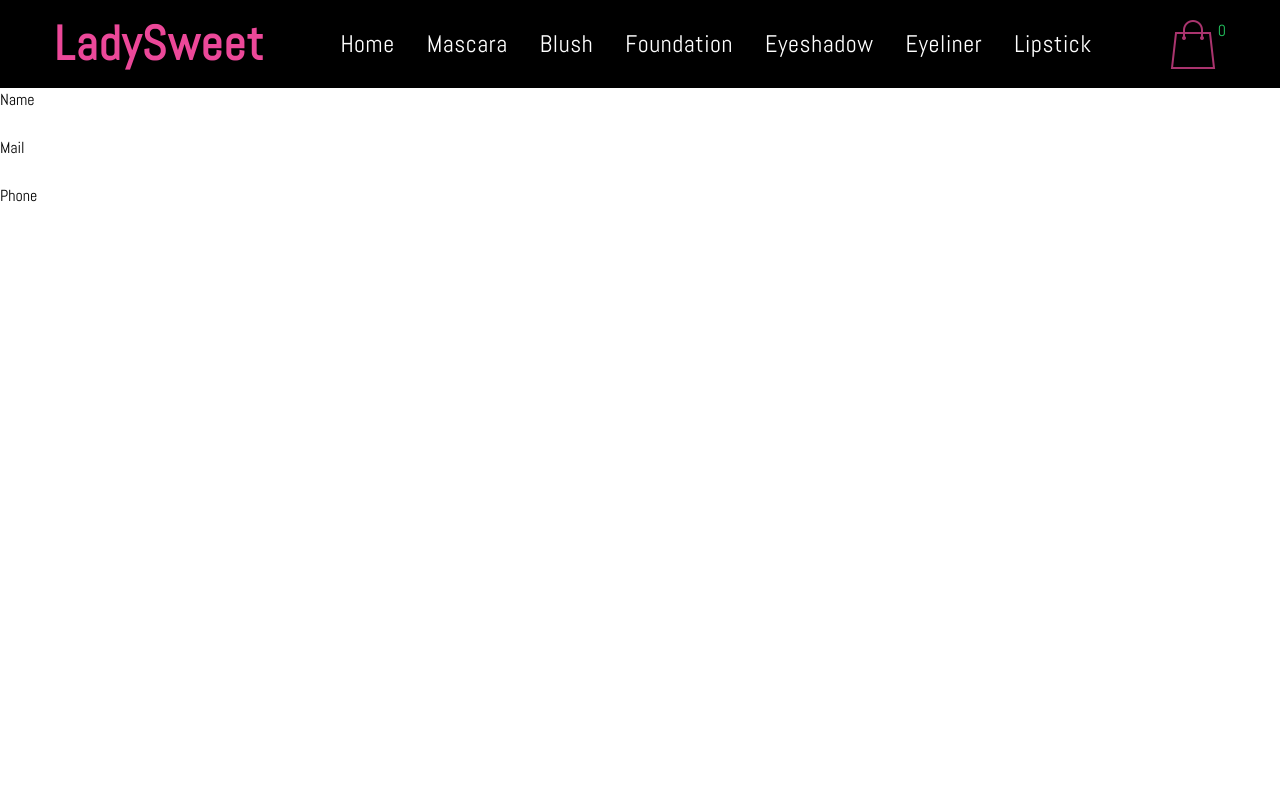
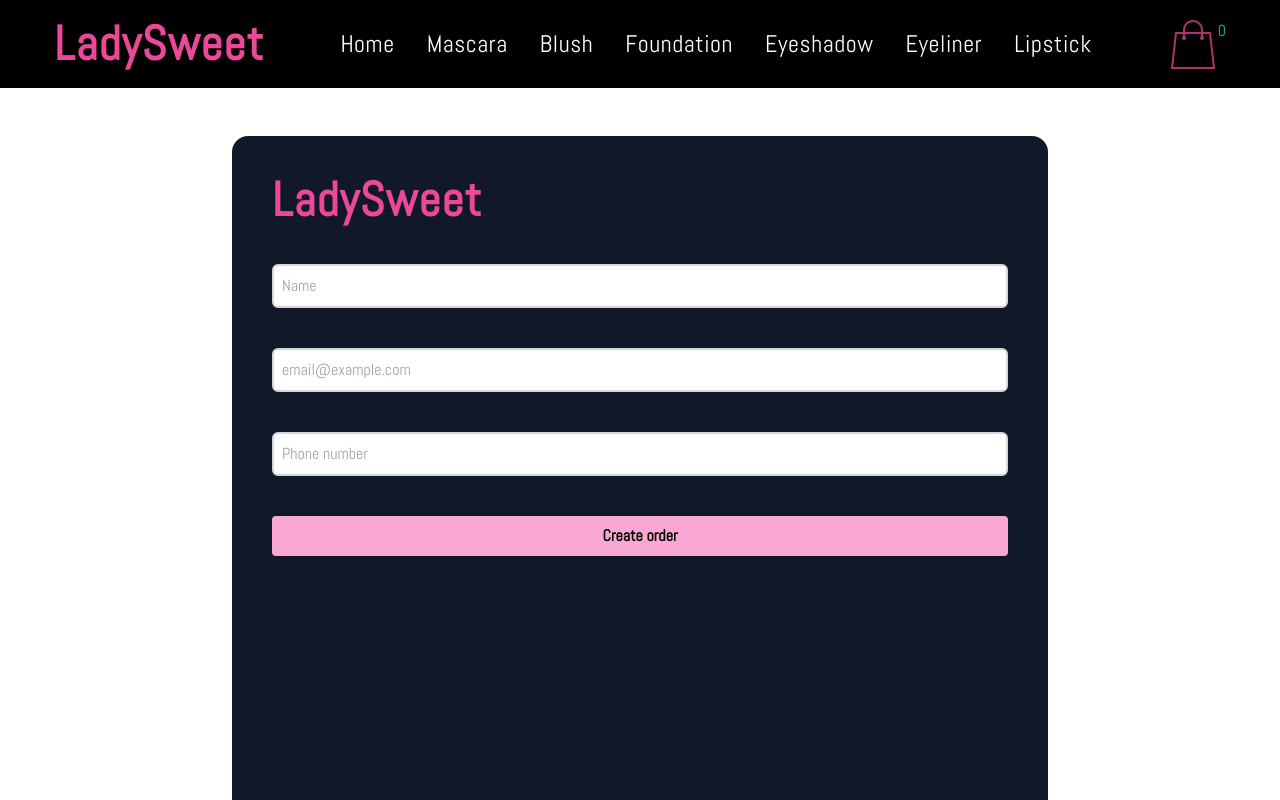
Before and after one commit to brunodiazgit/ladysweet, a React (Vite) app: page /checkout in a window 1280 px wide. Shown: the top 800 px of the page. Built offline with nearby package versions, Linux system fonts and the light colour scheme; what tailwindcss-filters would draw is missing.

Commit message:
checkout were added

```diff
--- a/package.json
+++ b/package.json
@@ -14,6 +14,8 @@
     "react-dom": "^18.2.0",
     "react-router-dom": "^6.23.1",
     "react-spinners": "^0.13.8",
+    "sweetalert2": "^11.11.0",
+    "sweetalert2-react-content": "^5.0.7",
     "tailwindcss-filters": "^3.0.0"
   },
   "devDependencies": {
--- a/src/App.jsx
+++ b/src/App.jsx
@@ -2,12 +2,12 @@ import ItemListContainer from "./components/ItemListContainer/ItemListContainer"
 import NavBar from "./components/NavBar"
 import ItemDetailContainer from "./components/ItemDetailContainer/ItemDetailContainer"
 import Cart from "./components/Cart"
-import CheckoutForm from "./CheckoutForm"
+import CheckoutForm from "./components/CheckoutForm"
 import {
   BrowserRouter,
   Routes,
   Route,
-} from "react-router-dom";
+} from "react-router-dom"
 
 function App() {
 
--- a/src/CheckoutForm.jsx
+++ /dev/null
@@ -1,14 +0,0 @@
-function CheckoutForm() {
-    return (
-            <form className=" h-96 w-96 flex flex-col ">
-                <label htmlFor="">Name</label>
-                <input type="text" />
-                <label htmlFor="">Mail</label>
-                <input type="text" />
-                <label htmlFor="">Phone</label>
-                <input type="text" />
-            </form>
-    )
-}
-
-export default CheckoutForm
--- a/src/components/Cart.jsx
+++ b/src/components/Cart.jsx
@@ -3,20 +3,20 @@ import CartItem from "./CartItem"
 import { Link } from "react-router-dom"
 
 function Cart() {
-    const { cart, getTotal} = useCart()
+    const { cart, getTotal } = useCart()
 
     return (
         <div className="flex flex-col items-center pt-20 pb-20">
             {cart.map(item => (
-                <CartItem item={item} key={item.id}/>
+                <CartItem item={item} key={item.id} />
             ))}
-            <Link to={'/checkout'}>
-            <button className=" mt-10 flex justify-center items-center w-56 h-20 text-2xl bg-pink-700 text-white rounded-xl hover:bg-pink-500">
-                Checkout  U$S {getTotal}
-            </button>
-            </Link>
+            {cart.length ? <Link to={'/checkout'}>
+                <button className=" mt-10 flex justify-center items-center w-56 h-20 text-2xl bg-pink-700 text-white rounded-xl hover:bg-pink-500">
+                    Checkout  U$S {getTotal}
+                </button>
+            </Link> : <div className="flex flex-col justify-center items-center gap-6"><h1 className=" text-3xl"><b>The cart is empty</b></h1> <Link className=" text-2xl text-pink-700 underline" to={'/'}>Go home</Link> </div>}
         </div>
     );
 }
 
-export default Cart;
+export default Cart
--- /dev/null
+++ b/src/components/CheckoutForm.jsx
@@ -0,0 +1,75 @@
+import Swal from 'sweetalert2'
+import withReactContent from 'sweetalert2-react-content'
+import FormInput from "./FormInput"
+import { useState } from 'react'
+import { useCart } from './context/CartContext'
+
+const MySwal = withReactContent(Swal)
+
+function CheckoutForm() {
+    const {setCart} = useCart()
+
+    const [formValues, setFormValues] = useState({
+        name: '',
+        email: '',
+        phone: ''
+    });
+
+    const handleChange = (e) => {
+        const { name, value } = e.target
+        setFormValues({
+            ...formValues,
+            [name]: value
+        });
+    };
+
+    const handleSubmit = (e) => {
+        e.preventDefault();
+
+        MySwal.fire({
+            title: <p>Order Created</p>,
+            text: "Your order has been successfully created!",
+            icon: 'success',
+            confirmButtonText: 'OK'
+        }).then(() => {
+            setFormValues({
+                name: '',
+                email: '',
+                phone: ''
+            });
+            setCart([])
+        });
+    };
+
+    return (
+        <div className="flex justify-center items-start mt-12 min-h-screen">
+            <form onSubmit={handleSubmit} className="w-[8.5in] h-[9in] flex flex-col gap-10 bg-gray-900 p-10 rounded-2xl">
+                <h1 className="text-pink-500 font-bold text-5xl tracking-wide">LadySweet</h1>
+                <FormInput
+                    type='text'
+                    ph='Name'
+                    name='name'
+                    value={formValues.name}
+                    onChange={handleChange}
+                />
+                <FormInput
+                    type='email'
+                    ph='email@example.com'
+                    name='email'
+                    value={formValues.email}
+                    onChange={handleChange}
+                />
+                <FormInput
+                    type='number'
+                    ph='Phone number'
+                    name='phone'
+                    value={formValues.phone}
+                    onChange={handleChange}
+                />
+                <button type="submit" className="h-10 bg-pink-300 text-black font-bold py-2 px-4 rounded hover:bg-pink-400">Create order</button>
+            </form>
+        </div>
+    );
+}
+
+export default CheckoutForm
--- /dev/null
+++ b/src/components/FormInput.jsx
@@ -0,0 +1,17 @@
+/* eslint-disable react/prop-types */
+
+const FormInput = ({ type, ph, name, value, onChange }) => {
+    return (
+        <input
+            type={type}
+            placeholder={ph}
+            name={name}
+            value={value}
+            onChange={onChange}
+            className="p-2 rounded-md border-2 border-gray-300 focus:border-pink-500 outline-none"
+            required
+        />
+    )
+}
+
+export default FormInput
--- a/src/components/ItemDetailContainer/ItemDetailContainer.jsx
+++ b/src/components/ItemDetailContainer/ItemDetailContainer.jsx
@@ -12,9 +12,9 @@ function ItemDetailContainer() {
     useEffect(() => {
         const fetchApi = async () => {
             try {
-                const response = await fetch(`http://makeup-api.herokuapp.com/api/v1/products/${id}.json?brand=maybelline`);
+                const response = await fetch(`http://makeup-api.herokuapp.com/api/v1/products/${id}.json?brand=maybelline`)
                 if (!response.ok) {
-                    throw new Error('Network response was not ok');
+                    throw new Error('Network response was not ok')
                 }
                 const data = await response.json()
                 setDetail(data)
--- a/src/components/context/CartContext.jsx
+++ b/src/components/context/CartContext.jsx
@@ -1,4 +1,4 @@
-import { useContext, createContext } from "react";
+import { useContext, createContext } from "react"
 
 export const cartContext = createContext()
 
--- a/src/main.jsx
+++ b/src/main.jsx
@@ -10,5 +10,5 @@ ReactDOM.createRoot(document.getElementById('root')).render(
       <App />
     </CartProvider>
 
-  </React.StrictMode>,
+  </React.StrictMode>
 )
```
Also changed, not shown: src/components/ItemListContainer/ItemListContainer.jsx (+11 -11 lines), src/components/Loader.jsx (+4 -4 lines), src/components/context/CartProvider.jsx (+19 -19 lines), 1 other file (tests, documents, lock files or other folders).
